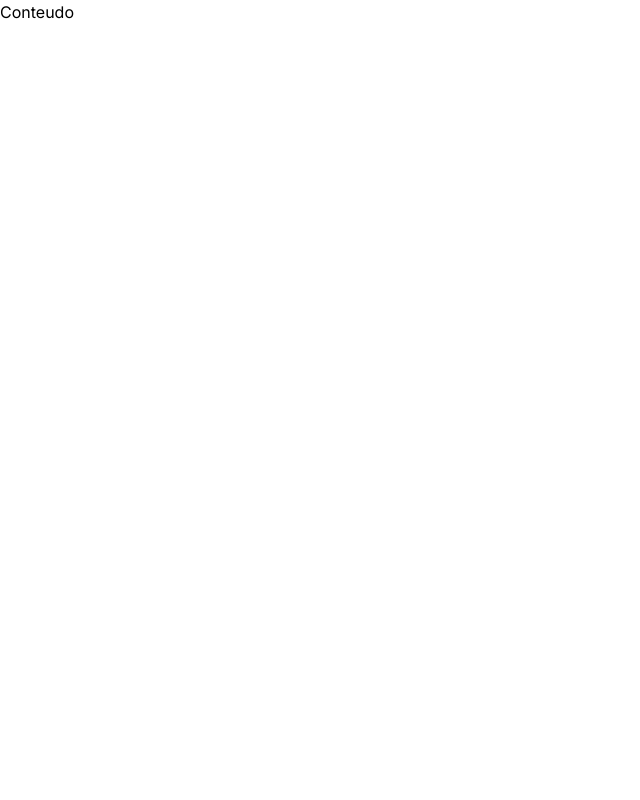
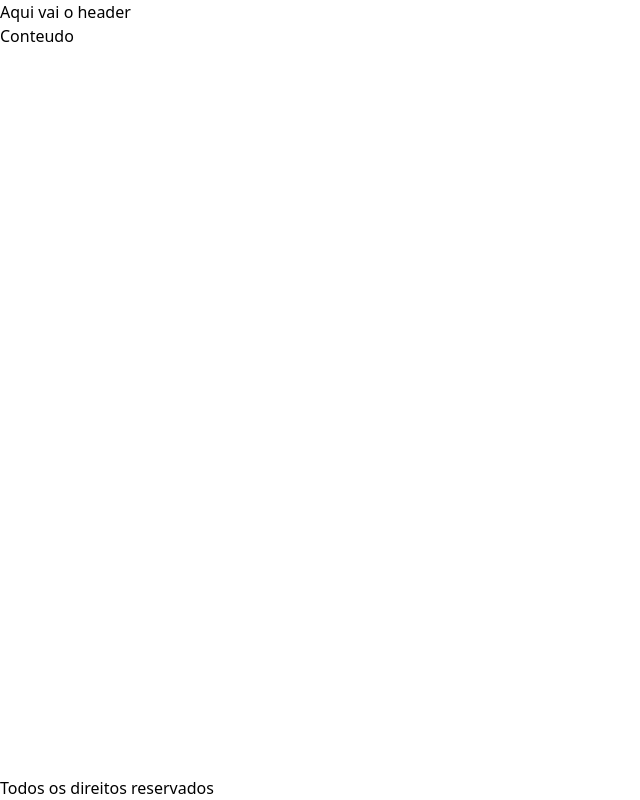
Before and after one commit to EnzoAntunesOliveira/next-cp3, a Next.js app: page / in a window 1280 px wide. Shown: the whole page, without its empty margins (0-640 px from the left). Built offline with nearby package versions, Linux system fonts and the light colour scheme.

Commit message:
Componente header e footer

```diff
--- a/src/app/layout.tsx
+++ b/src/app/layout.tsx
@@ -1,12 +1,14 @@
 import type { Metadata } from "next";
 import { Inter } from "next/font/google";
 import "./globals.css";
+import Footer from "../components/footer";
+import Header from "../components/header";
 
 const inter = Inter({ subsets: ["latin"] });
 
 export const metadata: Metadata = {
-  title: "Create Next App",
-  description: "Generated by create next app",
+  title: "Lista de filmes",
+  description: "Assista os melhores filmes aqui",
 };
 
 export default function RootLayout({
@@ -16,7 +18,11 @@ export default function RootLayout({
 }>) {
   return (
     <html lang="en">
-      <body className={inter.className}>{children}</body>
+      <body className="flex flex-col h-screen">
+        <Header/>
+        {children}
+        <Footer/>
+        </body>
     </html>
   );
 }
--- /dev/null
+++ b/src/components/footer/index.tsx
@@ -0,0 +1,11 @@
+const Footer = () => {
+    return (
+        <>
+        <footer>
+        <p>Todos os direitos reservados</p>
+        </footer>
+        </>
+    );
+};
+
+export default Footer;
--- /dev/null
+++ b/src/components/header/index.tsx
@@ -0,0 +1,11 @@
+const Header = () => {
+    return (
+        <>
+        <header>
+        <p>Aqui vai o header</p>
+        </header>
+        </>
+    );
+};
+
+export default Header;
```
